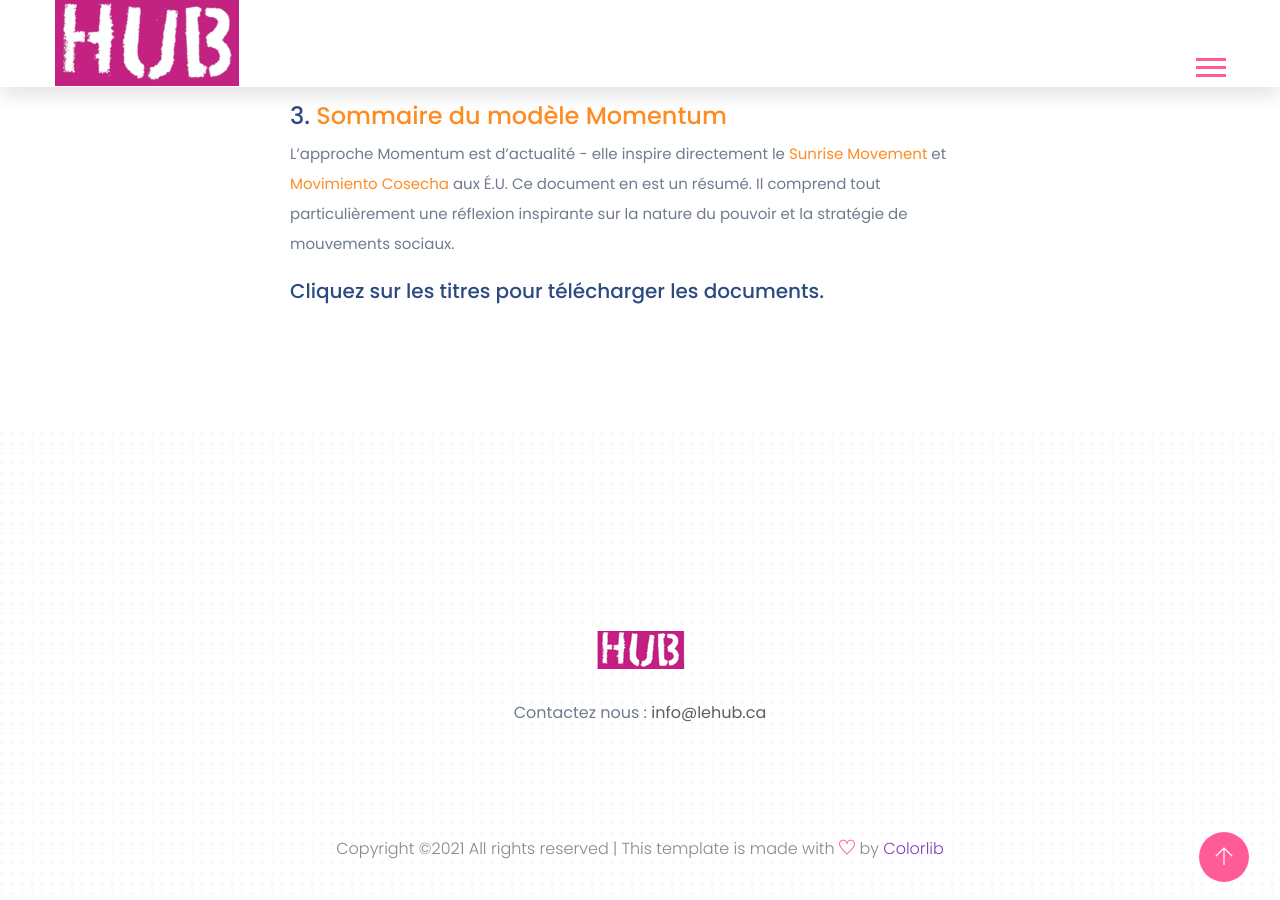
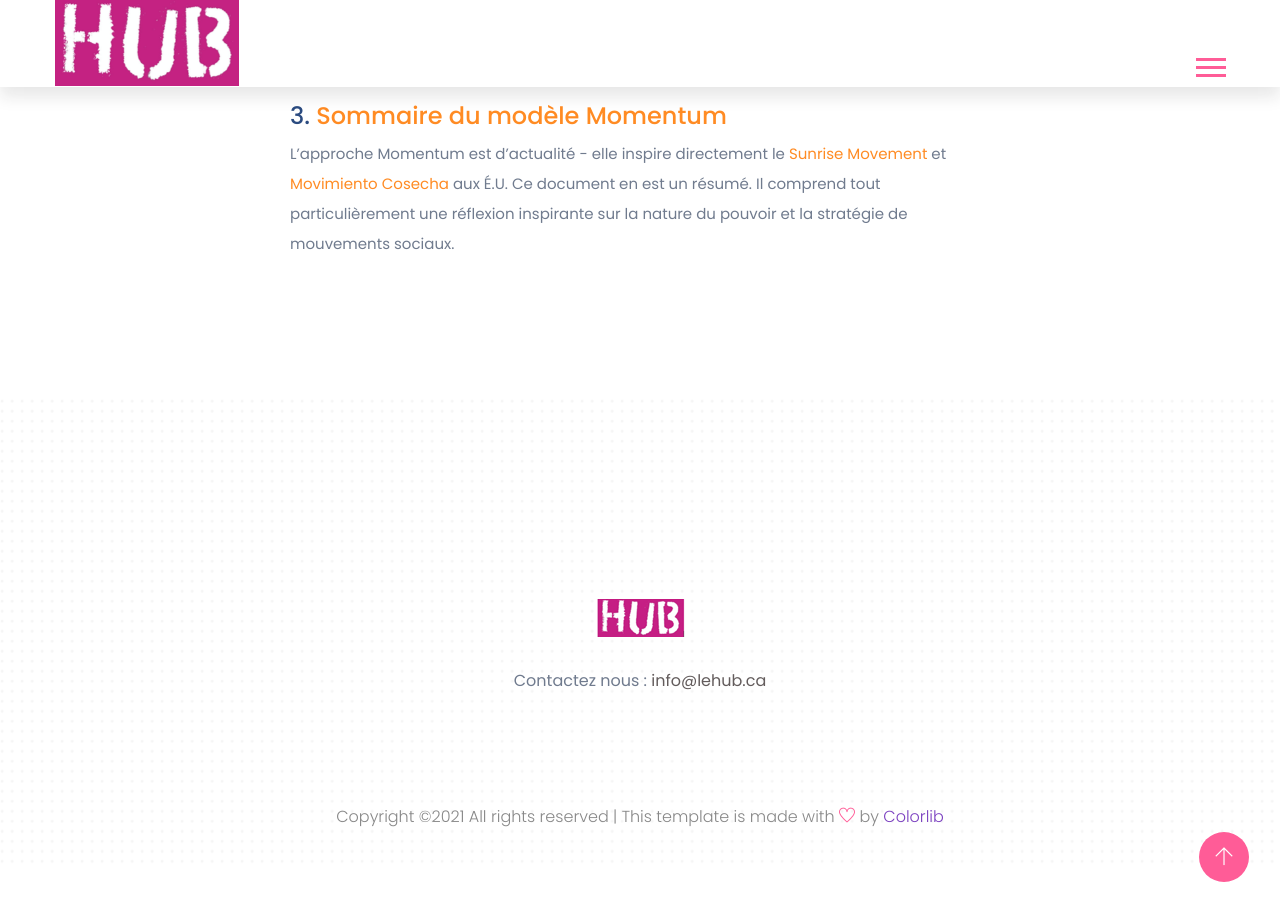
Before and after one commit to LeHubca/lehub-website, a Jekyll site: the page built from docs/_posts/2021-03-10-ress-mil.md, in a window 1280 px wide and 900 px high, scrolled down 1347 px. Built offline with Jekyll 4.4.1, drawn with Linux system fonts in a browser that asks for light colours.

Commit message:
Update Secondary Pages “2021-03-10-ress-mil”

```diff
--- a/docs/_posts/2021-03-10-ress-mil.md
+++ b/docs/_posts/2021-03-10-ress-mil.md
@@ -31,6 +31,8 @@ On entend beaucoup dans les cercles militant.e.s anglophones le mot « organizin
 
 L’approche Momentum est d'actualité - elle inspire directement le [Sunrise Movement](https://www.sunrisemovement.org/?ms=SunriseMovement-WeAreTheClimateRevolution) et [Movimiento Cosecha ](https://www.lahuelga.com/)aux É.U. Ce document en est un résumé. Il comprend tout particulièrement une réflexion inspirante sur la nature du pouvoir et la stratégie de mouvements sociaux.
 
+
+
+
+
 <a name="antiopp"></a>
-
-##### Cliquez sur les titres pour télécharger les documents.
```
